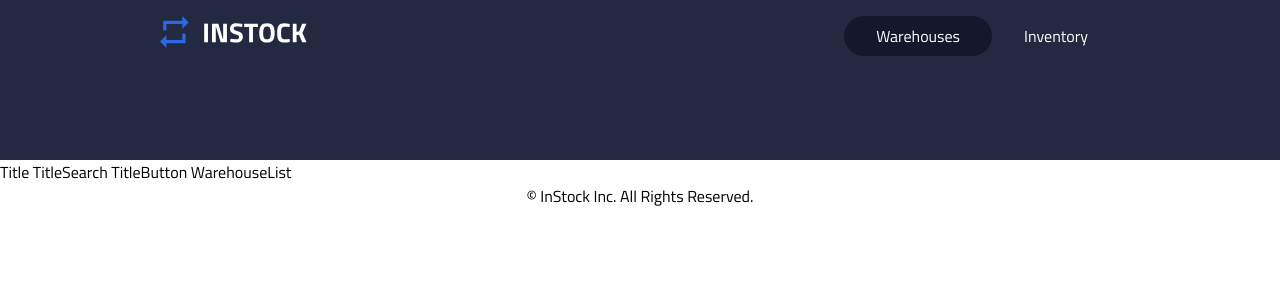
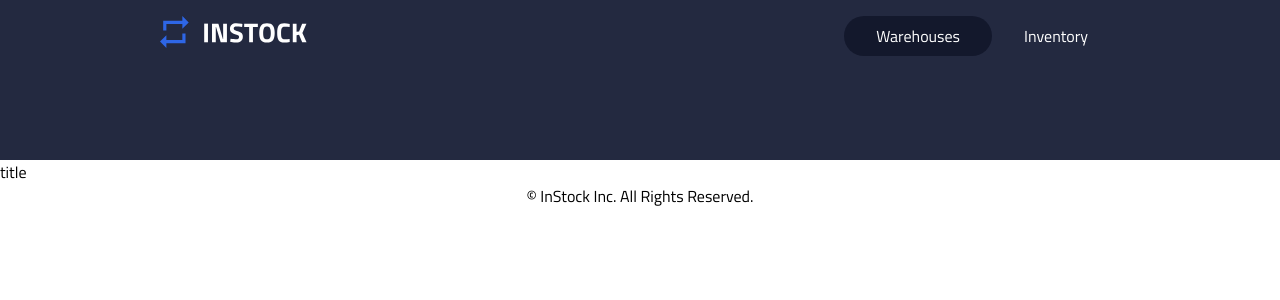
Before and after one commit to jaydools/instock-lithium-client, a React (Create React App) app: page /warehouses/1 in a window 1280 px wide. Shown: the top 300 px of the page. Built offline with nearby package versions, Linux system fonts and the light colour scheme; no server answers.

Commit message:
state is working

```diff
--- a/src/App.js
+++ b/src/App.js
@@ -11,7 +11,7 @@ function App() {
             <Routes>
                 <Route path="/" element={<Warehouses />} />
                 <Route path="/warehouses" element={<Warehouses />} />
-                <Route path="/warehouses/:id" element={<Warehouses />} />
+                <Route path="/warehouses/:warehouseId" element={<Warehouses />} />
                 <Route path="/inventory" element={<Inventory />} />
                 <Route path="/inventory/:id" element={<Inventory />} />
             </Routes>
--- a/src/Components/WarehouseDetails/WarehouseDetails.js
+++ b/src/Components/WarehouseDetails/WarehouseDetails.js
@@ -1,7 +1,49 @@
 import React from "react";
+import { useState, useEffect } from "react";
+import axios from "axios";
 
-function WarehouseDetails() {
-    return <div>WarehouseDetails</div>;
+function WarehouseDetails({ warehouseId }) {
+    const [warehouseFromId, setWarehouseFromId] = useState({});
+    const [warehouseIdInventory, setWarehouseIdInventory] = useState([]);
+
+    useEffect(() => {
+        const fetchWarehouseId = async warehouseId => {
+            try {
+                const response = await axios.get(
+                    `${process.env.REACT_APP_BACKEND_URL}/api/warehouses/${warehouseId}`,
+                );
+                console.log(response);
+                setWarehouseFromId(response.data);
+            } catch (error) {
+                console.log(error);
+            }
+        };
+        const fetchWarehouseIdInventories = async warehouseId => {
+            try {
+                const response = await axios.get(
+                    `${process.env.REACT_APP_BACKEND_URL}/api/warehouses/${warehouseId}/inventories`,
+                );
+                console.log(response);
+                setWarehouseIdInventory(response.data);
+            } catch (error) {
+                console.log(error);
+            }
+        };
+        fetchWarehouseId(warehouseId || 1);
+        fetchWarehouseIdInventories(warehouseId);
+    }, [warehouseId]);
+    return (
+        <>
+            {warehouseFromId && warehouseIdInventory ? (
+                <>
+                    <div>title</div>
+                    <h3>{warehouseFromId.warehouse_name}</h3>
+                </>
+            ) : (
+                <p>"loading details..."</p>
+            )}
+        </>
+    );
 }
 
 export default WarehouseDetails;
--- a/src/Pages/Warehouses/Warehouses.js
+++ b/src/Pages/Warehouses/Warehouses.js
@@ -1,8 +1,14 @@
 import React from "react";
 import "./Warehouses.scss";
+import { useState, useEffect } from "react";
+import { useParams } from "react-router-dom";
+import axios from "axios";
+import WarehouseDetails from "../../Components/WarehouseDetails/WarehouseDetails";
 
 function Warehouses() {
-    return <>Title TitleSearch TitleButton WarehouseList</>;
+    const { warehouseId } = useParams();
+
+    return <>{warehouseId && <WarehouseDetails warehouseId={warehouseId} />}</>;
 }
 
 export default Warehouses;
```
